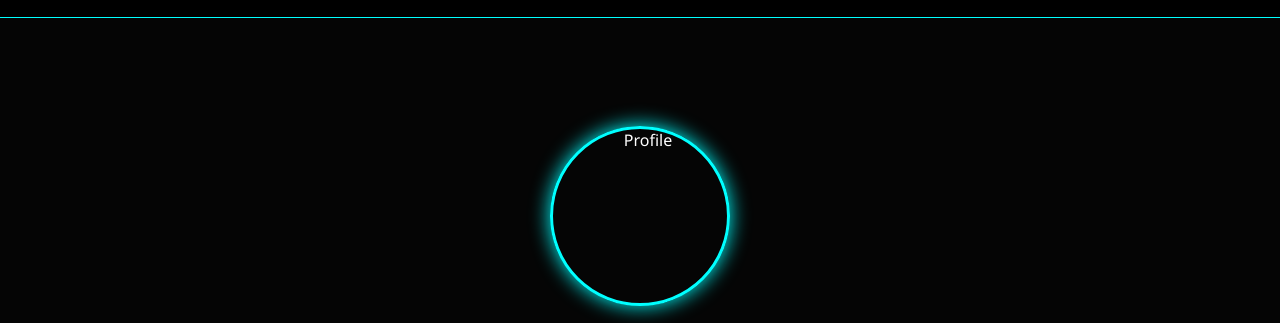
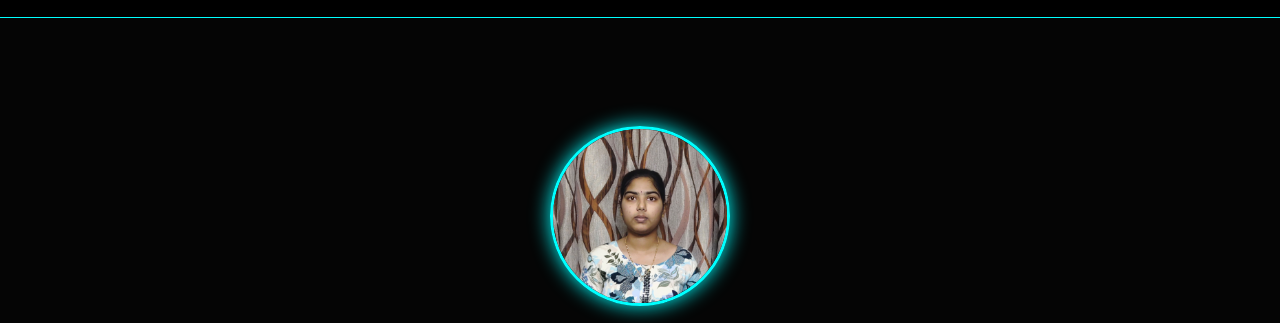
Before and after one commit to kothurigowthami6-code/PORTFOLIO, a plain HTML site: page index.html in a window 1280 px wide. Shown: the part 58-381 px from the top of the page. Drawn offline with Linux system fonts and the light colour scheme.

Commit message:
Updated portfolio

```diff
--- a/index.html
+++ b/index.html
@@ -26,7 +26,7 @@
 <!-- HERO -->
 <section id="home" class="hero">
 
-    <img src="profile.jpg" alt="Profile" class="profile-img">
+    <img src="profile.jpeg" alt="Profile" class="profile-img">
 
     <h1>Kothuri Venkata Sai Supraja Gouthami</h1>
 
```
Also changed, not shown: profile.jpeg (added).
